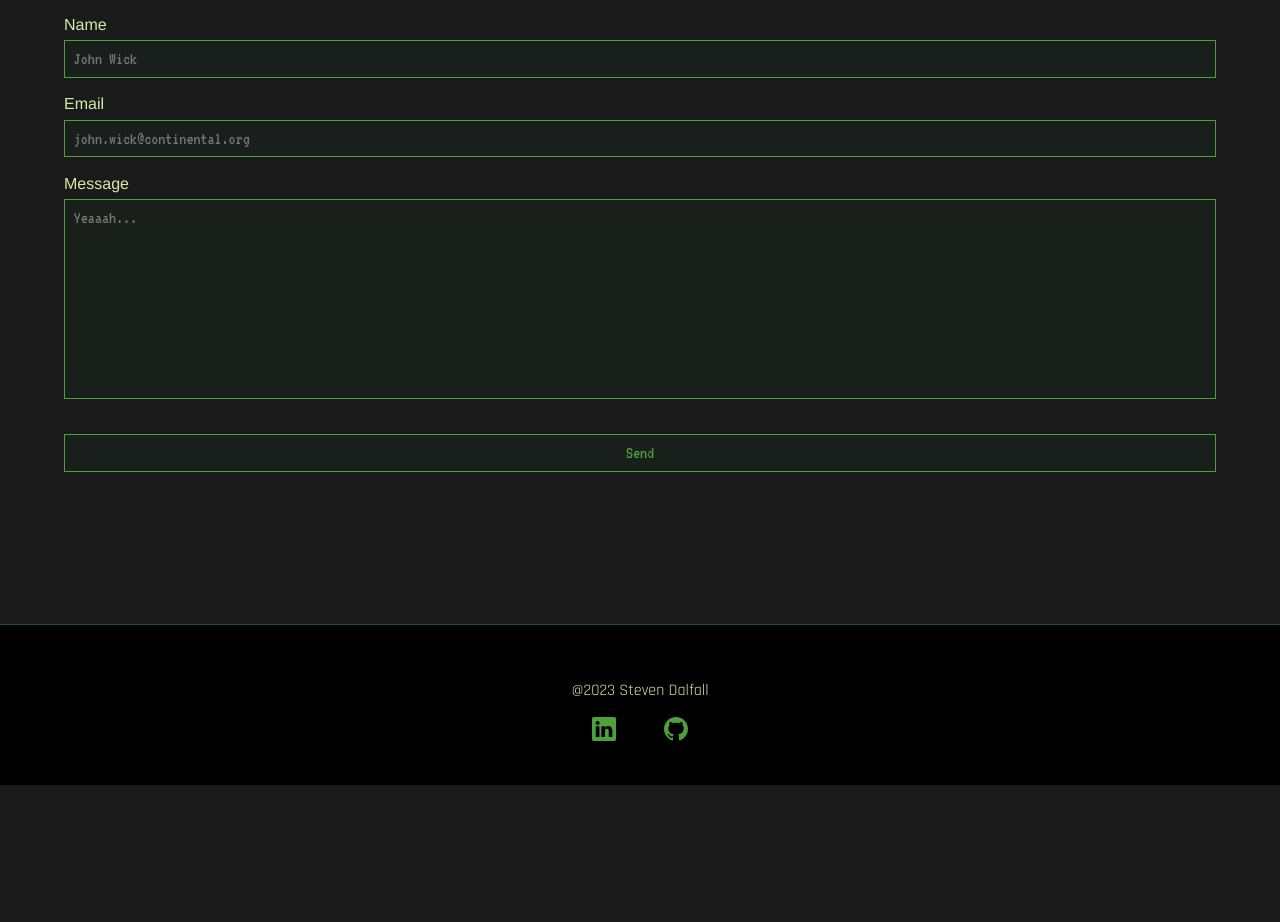
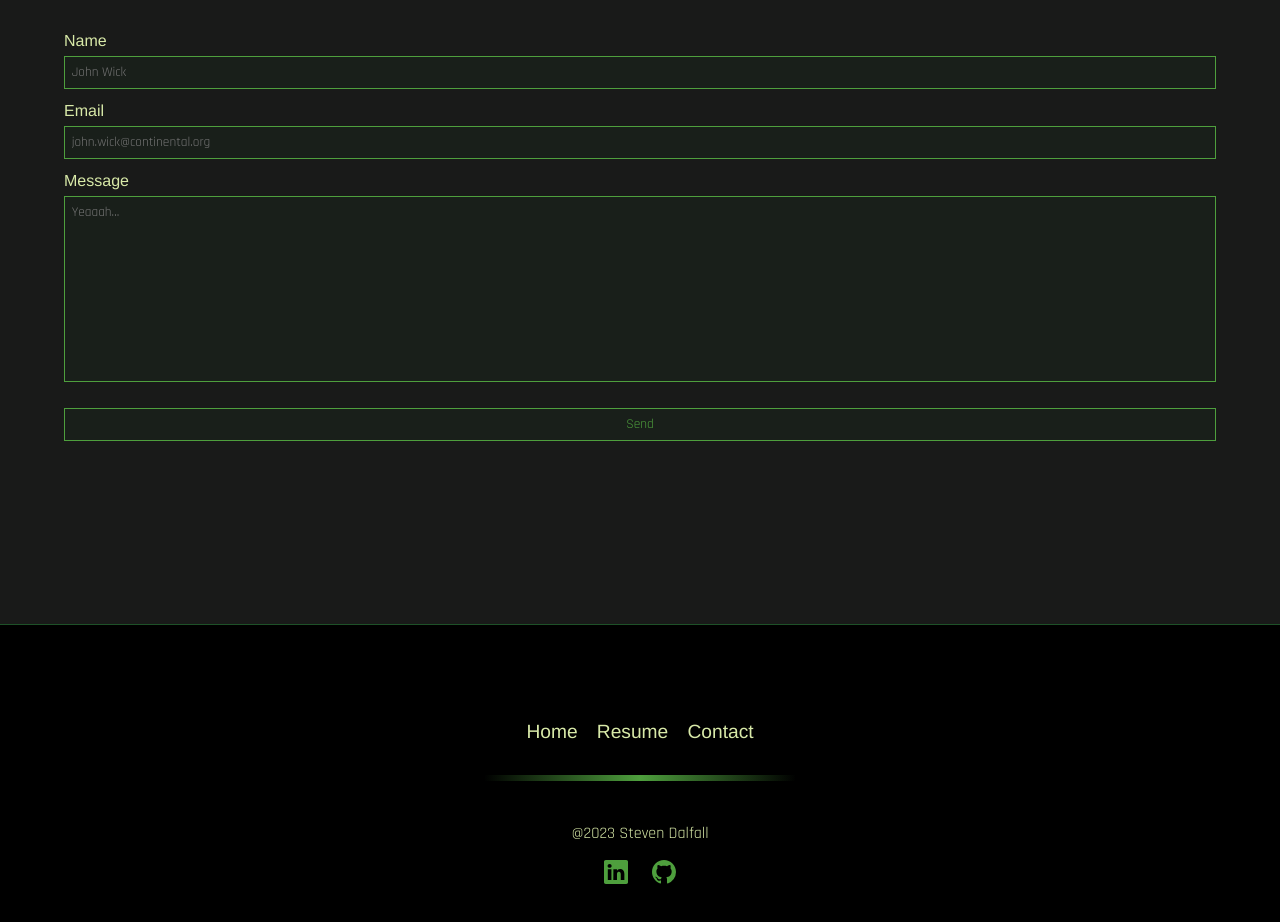
Before and after one commit to lordstimpa/Portfolio, a React (Vite) app: page /contact in a window 1280 px wide. Shown: the part 240-1162 px from the top of the page. Before the commit the page ends 1025 px from the top, so only its background shows below. Built offline with nearby package versions, Linux system fonts and the light colour scheme; no server answers.

Commit message:
Finilized the functionality of the contact form

```diff
--- a/package.json
+++ b/package.json
@@ -10,6 +10,7 @@
     "preview": "vite preview"
   },
   "dependencies": {
+    "@emailjs/browser": "^3.11.0",
     "react": "^18.2.0",
     "react-dom": "^18.2.0",
     "react-icons": "^4.8.0",
--- a/src/components/Contact.jsx
+++ b/src/components/Contact.jsx
@@ -1,5 +1,14 @@
 import styled from "styled-components";
+import emailjs from "@emailjs/browser";
+import { useState } from "react";
 import { BsFillEnvelopeFill } from "react-icons/bs";
+import { AiOutlineLoading3Quarters, AiOutlineCheck } from "react-icons/ai";
+
+const {
+  VITE_REACT_APP_SERVICE_ID,
+  VITE_REACT_APP_TEMPLATE_ID,
+  VITE_REACT_APP_PUBLIC_KEY,
+} = import.meta.env;
 
 const Body = styled.div`
   & .Parent {
@@ -24,6 +33,7 @@ const Body = styled.div`
   }
 
   & .Child2 {
+    margin-top: 1em;
     width: 90%;
 
     & h2 {
@@ -55,6 +65,10 @@ const Body = styled.div`
       display: flex;
       flex-direction: column;
 
+      & .error {
+        color: rgb(156, 32, 32);
+      }
+
       & label {
         margin-bottom: 0.4em;
         color: rgb(216, 233, 168);
@@ -66,8 +80,7 @@ const Body = styled.div`
         color: rgb(78, 159, 61);
         background: rgba(30, 81, 40, 0.1);
         border: 1px solid rgb(78, 159, 61);
-        font-family: "VT323", monospace;
-        font-size: 1.1em;
+        font-family: "Rajdhani", sans-serif;
 
         :focus {
           box-shadow: 0 0 25px 1px rgba(78, 159, 61, 0.5);
@@ -85,10 +98,14 @@ const Body = styled.div`
       }
 
       & input[type="submit"] {
+        transition: transform 0.2s ease-in-out;
         :hover {
           background: rgb(78, 159, 61);
           color: rgb(25, 26, 25);
           cursor: pointer;
+        }
+        :active {
+          transform: scale(0.95);
         }
       }
     }
@@ -96,12 +113,54 @@ const Body = styled.div`
 `;
 
 const Contact = () => {
+  const [isLoading, setIsLoading] = useState(false);
+  const [isSent, setIsSent] = useState(false);
+
+  const sendEmail = (e) => {
+    e.preventDefault();
+
+    const emailInput = e.target.email_from;
+    const isValidEmail = emailInput.checkValidity();
+
+    if (!isValidEmail) {
+      console.log("Invalid email");
+      emailInput.classList.add("error");
+      return;
+    }
+
+    setTimeout(() => {
+      emailjs
+        .sendForm(
+          VITE_REACT_APP_SERVICE_ID,
+          VITE_REACT_APP_TEMPLATE_ID,
+          e.target,
+          VITE_REACT_APP_PUBLIC_KEY
+        )
+        .then(
+          (result) => {
+            console.log(result.text);
+            setIsSent(true);
+          },
+          (error) => {
+            console.log(error.text);
+            setIsSent(false);
+          }
+        )
+        .finally(() => {
+          setIsLoading(false);
+          emailInput.classList.remove("error");
+          e.target.reset();
+        });
+    }, 1500);
+  };
+
   return (
     <Body>
       <div className="Parent">
         <div className="Child1">
           <h1>Contact</h1>
         </div>
+
         <div className="Child2">
           <h2>Currently looking for an internship!</h2>
           <a
@@ -112,23 +171,41 @@ const Contact = () => {
             <p> steven.dalfall@live.se</p>
           </a>
         </div>
+
         <div className="FormContainer">
-          <form>
-            <label>Name</label>
-            <input type="text" placeholder="John Wick"></input>
+          <form onSubmit={sendEmail}>
+            <label htmlFor="name_from">Name</label>
+            <input
+              type="text"
+              name="name_from"
+              placeholder="John Wick"
+              required
+            ></input>
 
-            <label>Email</label>
-            <input type="text" placeholder="john.wick@continental.org"></input>
+            <label htmlFor="email_from">Email</label>
+            <input
+              type="email"
+              name="email_from"
+              placeholder="john.wick@continental.org"
+              required
+            ></input>
 
-            <label>Message</label>
+            <label htmlFor="message">Message</label>
             <textarea
               name="message"
               rows="10"
               cols="30"
               placeholder="Yeaaah..."
+              required
             ></textarea>
 
-            <input type="submit" value="Send"></input>
+            <input
+              type="submit"
+              value={
+                isLoading ? "Sending..." : isSent ? "Message sent!" : "Send"
+              }
+              disabled={isLoading || isSent}
+            ></input>
           </form>
         </div>
       </div>
--- a/src/components/Footer.jsx
+++ b/src/components/Footer.jsx
@@ -1,9 +1,11 @@
 import styled from "styled-components";
 import { BsLinkedin, BsGithub } from "react-icons/bs";
+import { Link } from "react-router-dom";
 
 const Body = styled.div`
   min-height: 10em;
   margin-top: 4em;
+  padding: 4em;
   display: flex;
   flex-direction: column;
   justify-content: center;
@@ -11,12 +13,37 @@ const Body = styled.div`
   background-color: black;
   border-top: 1px solid rgb(30, 81, 40);
 
-  & .Container a {
-    font-size: 1.5em;
-    color: rgb(78, 159, 61);
-    margin: 0 1em;
+  & .NameContainer {
+    padding-top: 1.6em;
+  }
 
-    :hover {
+  & .LinkContainer {
+    & a {
+      font-size: 1.5em;
+      color: rgb(78, 159, 61);
+      margin: 0 0.5em;
+
+      :hover {
+        color: rgb(216, 233, 168);
+      }
+    }
+  }
+
+  & .SubLinkContainer {
+    padding: 2em;
+    border-bottom: 0.4em solid transparent;
+    border-image: linear-gradient(
+        to right,
+        rgb(0, 0, 0),
+        rgb(78, 159, 61),
+        rgb(0, 0, 0)
+      )
+      1;
+
+    & #Link {
+      text-decoration: none;
+      margin: 0 0.5em;
+      font-size: 1.2em;
       color: rgb(216, 233, 168);
     }
   }
@@ -25,10 +52,21 @@ const Body = styled.div`
 const Footer = () => {
   return (
     <Body>
-      <div className="Container">
+      <div className="SubLinkContainer">
+        <Link to="/" id="Link">
+          Home
+        </Link>
+        <Link to="/resume" id="Link">
+          Resume
+        </Link>
+        <Link to="/contact" id="Link">
+          Contact
+        </Link>
+      </div>
+      <div className="NameContainer">
         <p>@2023 Steven Dalfall</p>
       </div>
-      <div className="Container">
+      <div className="LinkContainer">
         <a
           href="https://www.linkedin.com/in/steven-dalfall-54223b131/"
           title="Add me on LinkedIn!"
--- a/src/components/Hero.jsx
+++ b/src/components/Hero.jsx
@@ -1,4 +1,5 @@
 import styled from "styled-components";
+import { Link } from "react-router-dom";
 import { BsLinkedin, BsGithub, BsFillEnvelopeFill } from "react-icons/bs";
 import imgaaa from "../assets/aaa.jpg";
 
```
Also changed, not shown: 2 other files (tests, documents, lock files or other folders).
